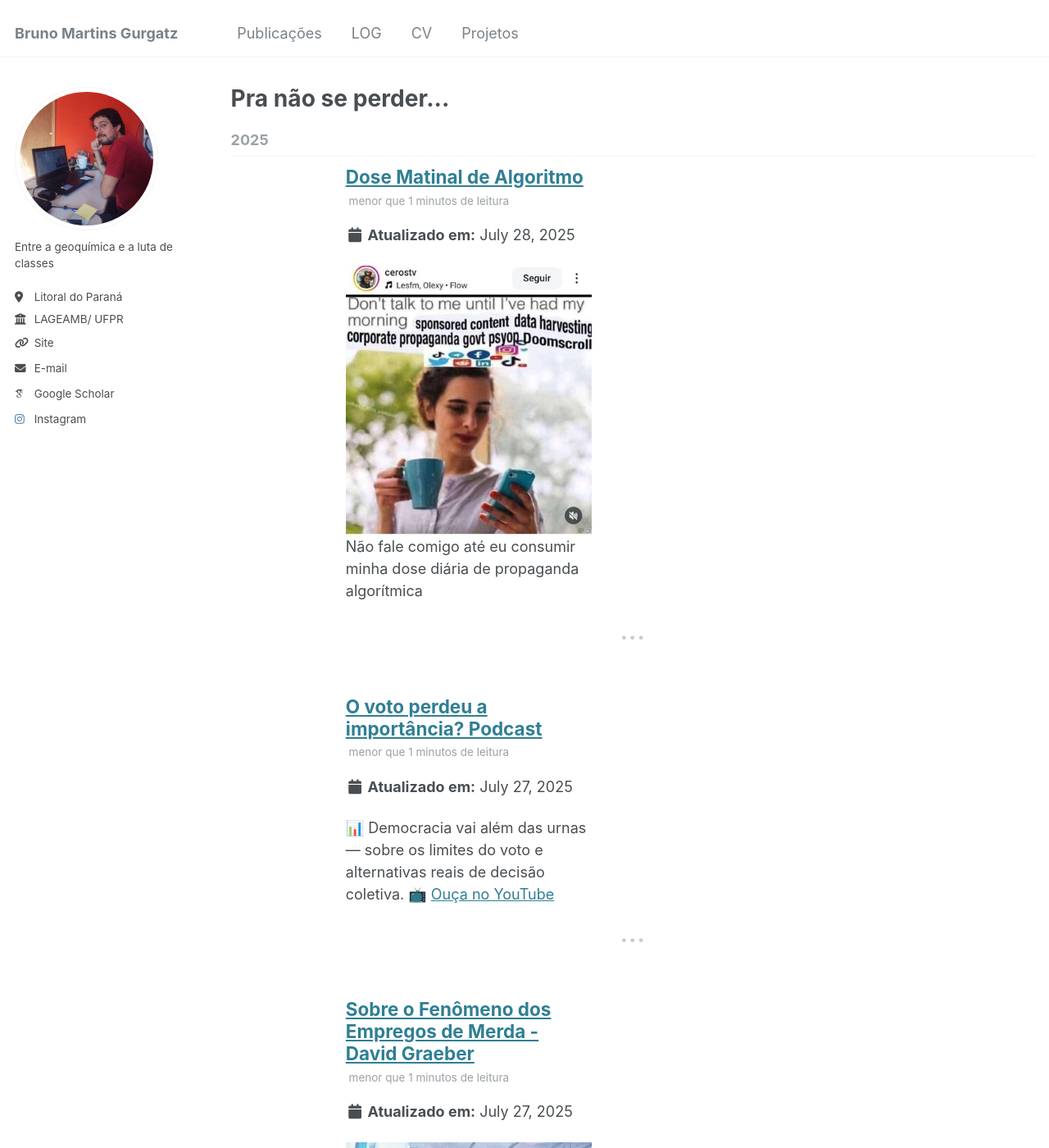
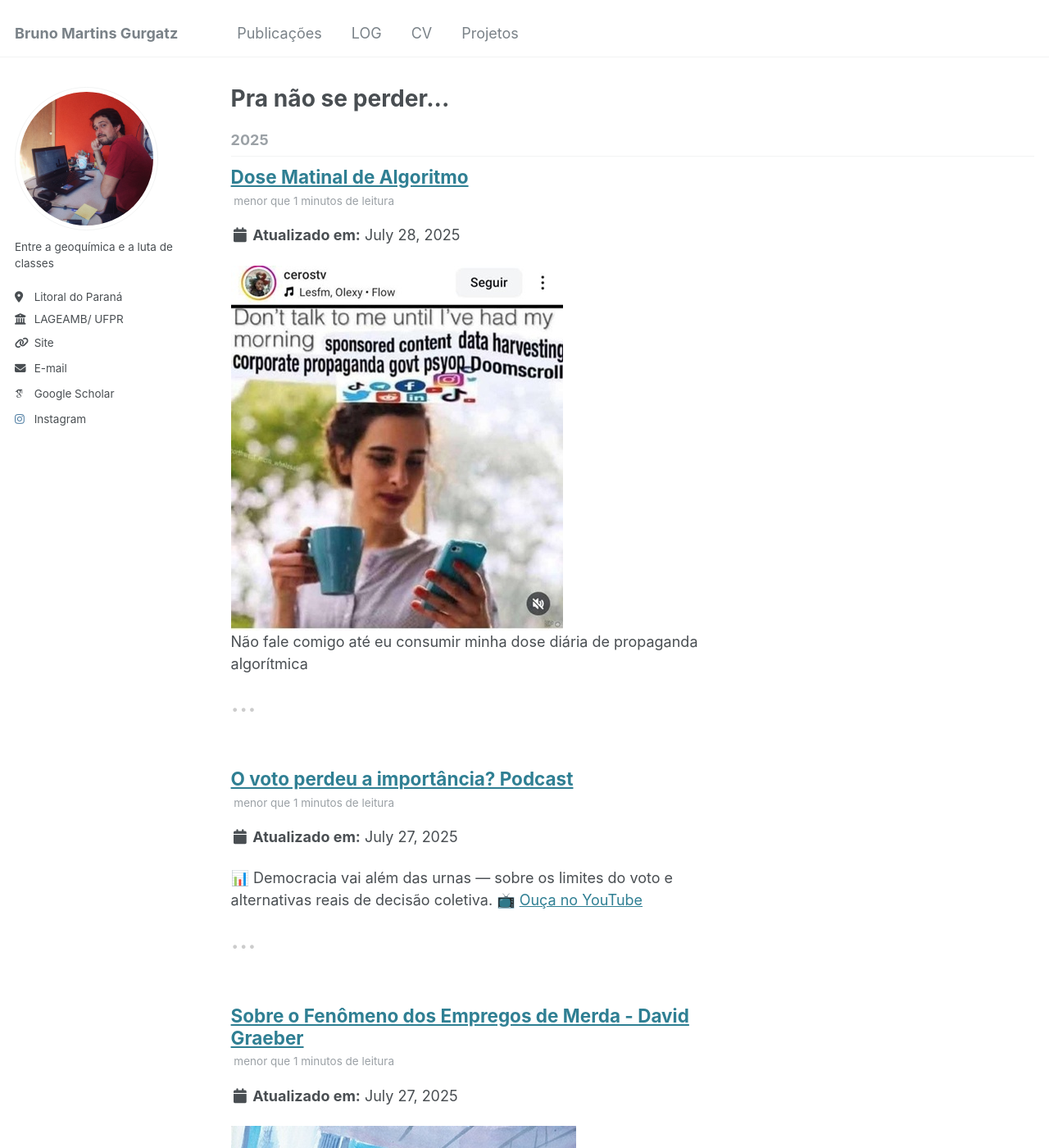
Before and after one commit to brunogurgatz/brunogurgatz.github.io, a Jekyll site: the page built from _pages/year-archive.html, in a window 1280 px wide and 1400 px high. Shown: the whole window at 82% size. Built offline with Jekyll 4.4.1, drawn with Linux system fonts in a browser that asks for light colours; some web fonts are replaced.

Commit message:
Update year-archive.html

```diff
--- a/_pages/year-archive.html
+++ b/_pages/year-archive.html
@@ -8,27 +8,21 @@ redirect_from:
 
 ---
 
+
 <style>
   .list__item {
     margin-bottom: 3rem;
     position: relative;
     padding-bottom: 2rem;
-  max-width: 700px;      /* limite a largura do post (ajuste se quiser) */
-  margin-left: auto;     /* centraliza horizontalmente */
-  margin-right: auto;    /* centraliza horizontalmente */
   }
 
   .list__item:not(:last-child)::after {
     content: '...';
     position: absolute;
     bottom: 0;
-  left: 50%;
-  transform: translateX(-50%);
     font-size: 2rem;
     color: #ccc;
     user-select: none;
-  width: 100%;
-  text-align: center;    /* centraliza o conteúdo do ::after */
   }
 </style>
 
```
Lines whose indentation alone changed are shown as unchanged.
